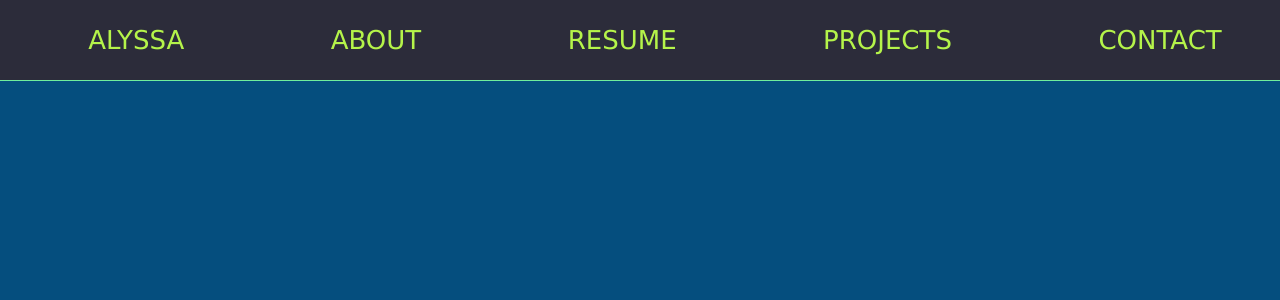
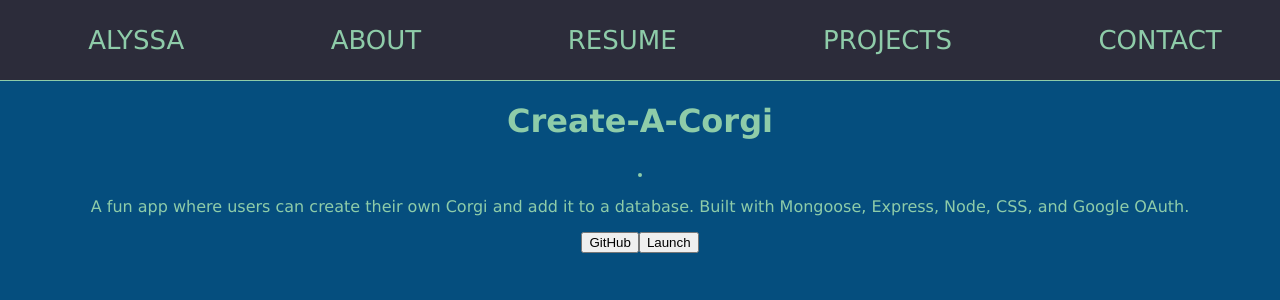
Before and after one commit to cactuspie23/portfolio-react, a React (Create React App) app: page /projects/1 in a window 1280 px wide. Shown: the top 300 px of the page. Built offline with nearby package versions, Linux system fonts and the light colour scheme.

Commit message:
create project details page and route. add styling

```diff
--- a/src/App.css
+++ b/src/App.css
@@ -1,7 +1,7 @@
 
 img {
   border-radius: 50%;
-  border: 2px solid #B5F44A;
+  border: 2px solid #8ecca9;
   max-height: 400px;
 
 }
--- a/src/App.jsx
+++ b/src/App.jsx
@@ -5,6 +5,7 @@ import About from './pages/About'
 import Contact from './pages/Contact'
 import Resume from './pages/Resume'
 import Projects from './pages/Projects'
+import ProjectDetails from './pages/ProjectDetails'
 import './App.css'
 
 function App() {
@@ -17,6 +18,7 @@ function App() {
         <Route path='contact' element={<Contact />} />
         <Route path='resume' element={<Resume />} />
         <Route path='projects' element={<Projects />} />
+        <Route path='projects/:projectDetails' element={<ProjectDetails />} />
       </Routes>
     </div>
   )
--- a/src/components/NavBar/NavBar.module.css
+++ b/src/components/NavBar/NavBar.module.css
@@ -3,13 +3,13 @@ nav {
   align-items: center;
   width: 100%;
   padding: 0px 15px;
-  border-bottom: 1px solid #70EE9C;
+  border-bottom: 1px solid #8ecca9;
   background-color: #2c2c3a;
   height: 80px;
 }
 
 nav > a {
-  color: #B5F44A;
+  color: #8ecca9;
   text-decoration: none;
   font-weight: 500;
   font-size: 26px;
--- a/src/index.css
+++ b/src/index.css
@@ -7,7 +7,7 @@ body {
   -moz-osx-font-smoothing: grayscale;
   background-color: #054e7e;
   color: #434371;
-  color: #1ca858;
+  color: #8ecca9;
 }
 
 code {
--- a/src/pages/ProjectDetails.jsx
+++ b/src/pages/ProjectDetails.jsx
@@ -0,0 +1,19 @@
+import { projects } from "../data/projects"
+
+const ProjectDetails = () => {
+  return(
+    <>
+    <div>
+      <div>
+        <h1>{projects[0].title}</h1>
+        <img src="" alt="" />
+        <p>{projects[0].description}</p>
+        <button>GitHub</button>
+        <button>Launch</button>
+      </div>
+    </div>
+    </>
+  )
+}
+
+export default ProjectDetails
```
